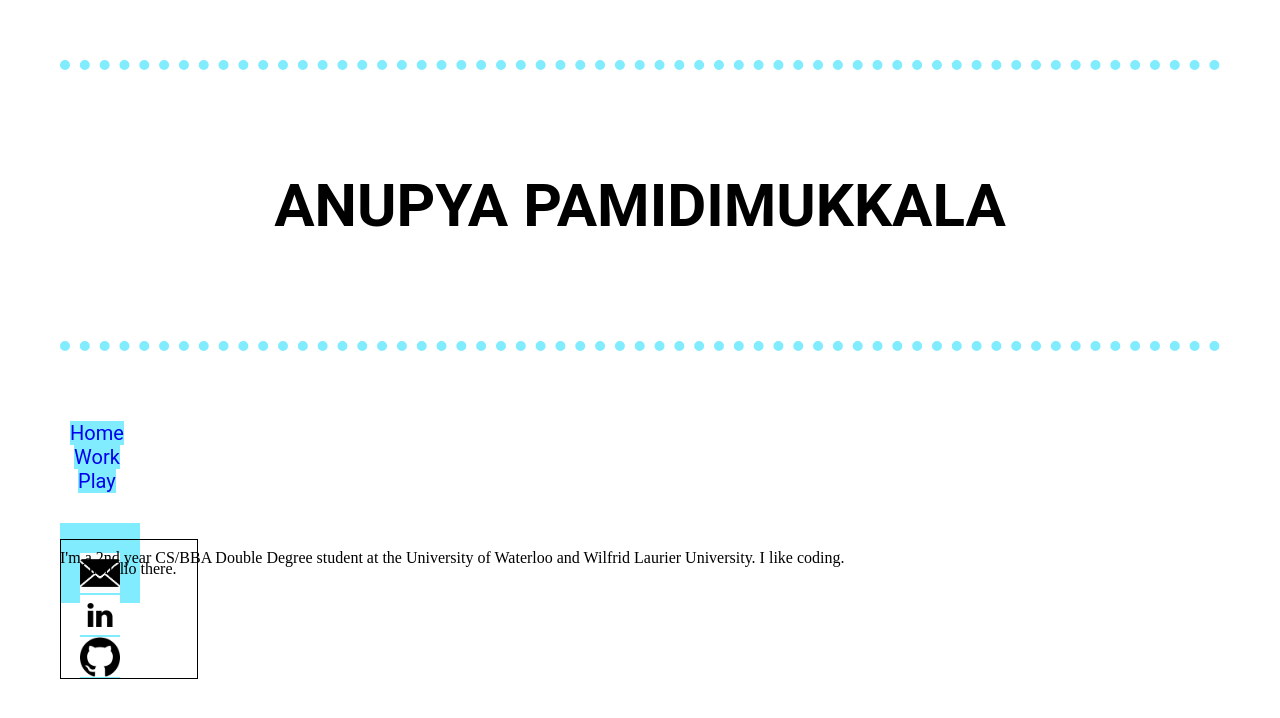
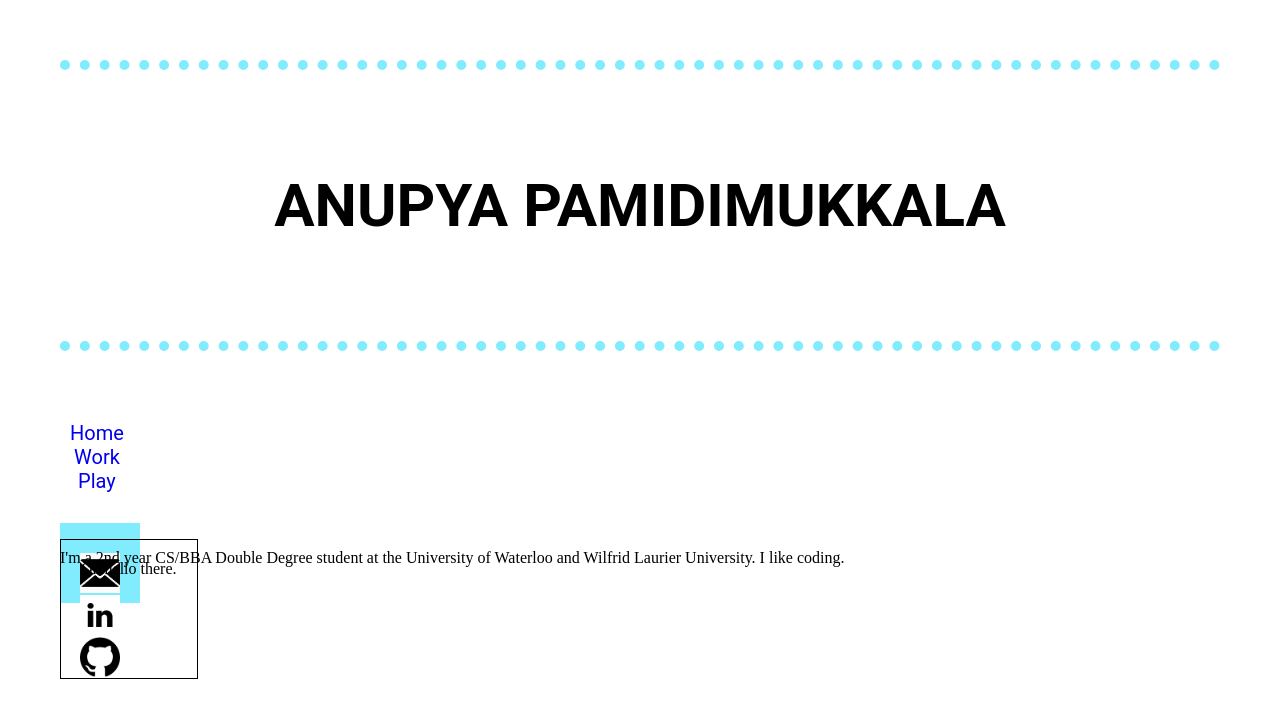
Before and after one commit to Anupya/anupya.github.io, a Jekyll site: the page built from index.html, in a window 1280 px wide. Shown: the top 718 px of the page. Built offline with Jekyll 4.4.1, drawn with Linux system fonts in a browser that asks for light colours.

Commit message:
let's go

```diff
--- a/css/main.css
+++ b/css/main.css
@@ -11,7 +11,7 @@
     font-weight: 100px;
     font-size: 60px;
     font-stretch: extra-expanded;
-    font-color: --black;
+    font-color: black;
     animation: logoAppears 2s;
     background-color: white;
     text-align: center;
@@ -80,11 +80,9 @@
 a {
     text-decoration: none;
     font-color: #000000;
-    background-color: #82ECFF;
 }
 a:hover {
     color: #82ECFF;
-    font-size: larger;
 }
 a:active {
     color: #82ECFF;
@@ -121,6 +119,9 @@
     to {font-color: white;}
 }
 
+/* COOL BORDER ANIMATION #7 in
+https://webdesign.tutsplus.com/articles/15-inspiring-examples-of-css-animation-on-codepen--cms-23937
+*/
 
 /*
 $anime-time: 8s;
```
